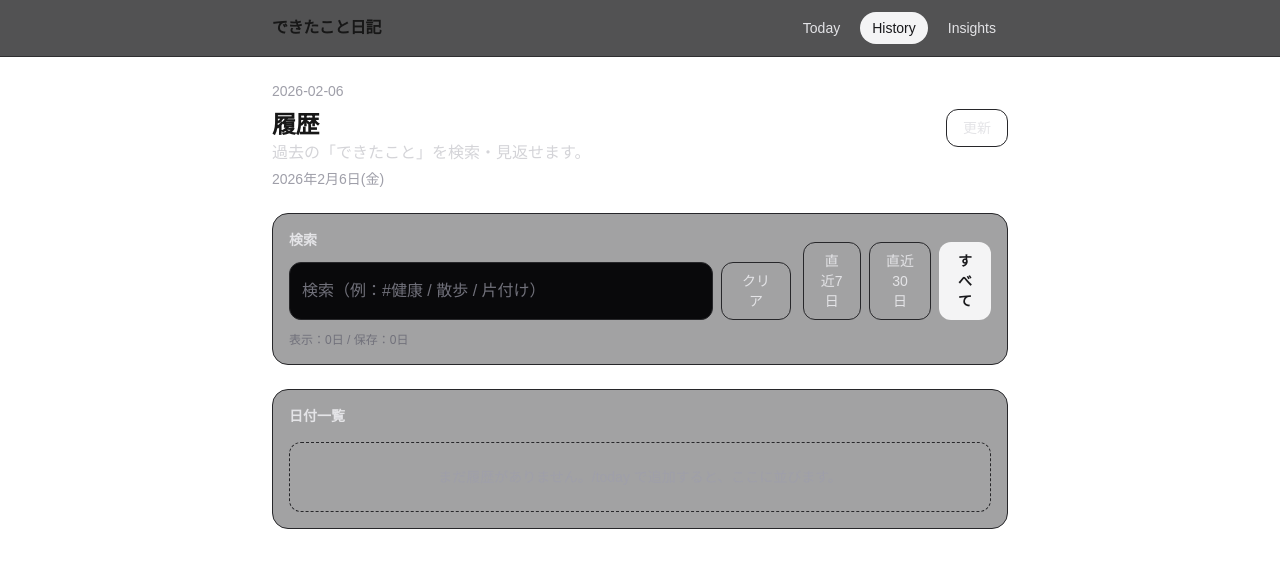
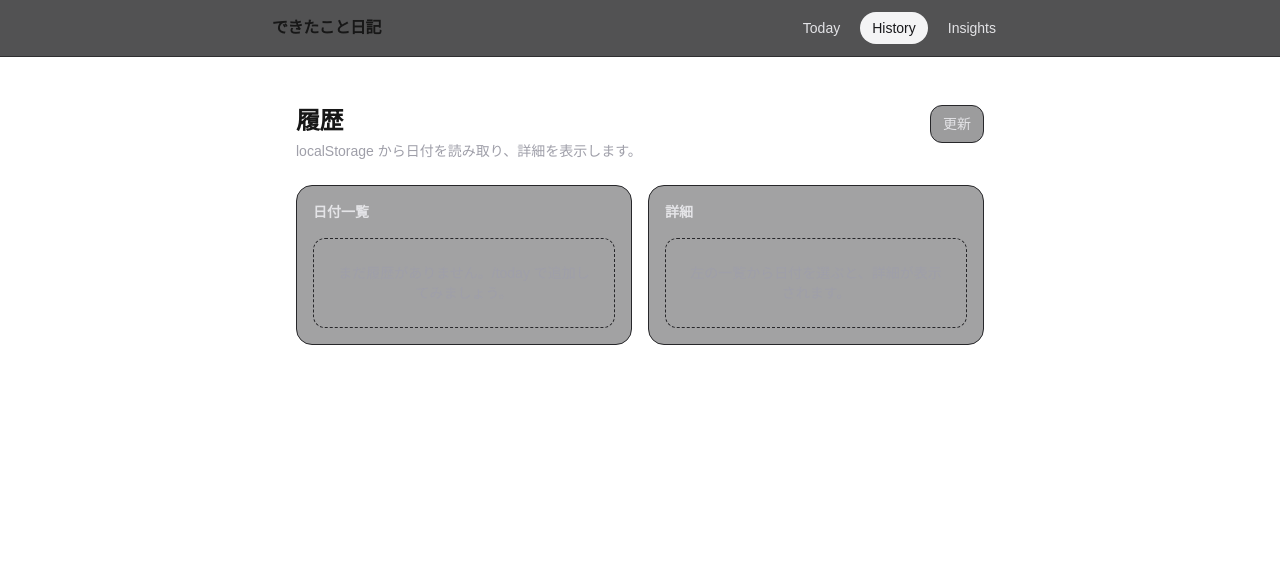
Before and after one commit to ko-nagai-0801/achieve-diary, a Next.js app: page /history in a window 1280 px wide. Shown: the top 568 px of the page. Built offline with nearby package versions, Linux system fonts and the light colour scheme.

Commit message:
改善: 編集のblur保存を廃止しCmd/Ctrl+Enterまたは保存ボタンのみで保存に統一、/history詳細を改行表示に対応

```diff
--- a/app/history/HistoryClient.tsx
+++ b/app/history/HistoryClient.tsx
@@ -1,283 +1,230 @@
 /* app/history/HistoryClient.tsx */
 "use client";
 
-import { useCallback, useMemo, useState, useEffect } from "react";
-import { formatJstLong, formatJstYmd } from "@/lib/jst";
-import { listDays, type AchieveDay } from "@/lib/storage";
+import { useEffect, useMemo, useState } from "react";
+import type { AchieveDay, AchieveItem } from "@/lib/storage";
 
-type Period = "all" | "week" | "month";
+type DayEntry = {
+  ymd: string;
+  day: AchieveDay;
+  storageKey: string;
+};
 
-function ymdToDateJst(ymd: string): Date {
-  return new Date(`${ymd}T00:00:00+09:00`);
+function isRecord(value: unknown): value is Record<string, unknown> {
+  return typeof value === "object" && value !== null;
 }
 
-function withinLastDays(ymd: string, days: number): boolean {
-  const start = new Date();
-  start.setHours(0, 0, 0, 0);
-  start.setDate(start.getDate() - (days - 1));
-  const d = ymdToDateJst(ymd);
-  return d.getTime() >= start.getTime();
+function isItem(value: unknown): value is AchieveItem {
+  if (!isRecord(value)) return false;
+  return (
+    typeof value.id === "string" &&
+    typeof value.text === "string" &&
+    typeof value.done === "boolean" &&
+    typeof value.createdAt === "string"
+  );
 }
 
-function formatYmdDisplay(ymd: string): string {
-  const d = ymdToDateJst(ymd);
-  return new Intl.DateTimeFormat("ja-JP", {
-    timeZone: "Asia/Tokyo",
-    year: "numeric",
-    month: "long",
-    day: "numeric",
-    weekday: "short",
-  }).format(d);
+function isDay(value: unknown): value is AchieveDay {
+  if (!isRecord(value)) return false;
+  if (typeof value.ymd !== "string") return false;
+  if (!Array.isArray(value.items)) return false;
+  if (!value.items.every(isItem)) return false;
+  return true;
 }
 
-function summarize(day: AchieveDay) {
-  const total = day.items.length;
-  const checked = day.items.filter((i) => i.done).length;
-  const preview = day.items.slice(0, 2).map((i) => i.text);
-  return { total, checked, preview };
+function scanDaysFromLocalStorage(): DayEntry[] {
+  const out: DayEntry[] = [];
+
+  for (let i = 0; i < window.localStorage.length; i++) {
+    const k = window.localStorage.key(i);
+    if (!k) continue;
+
+    const raw = window.localStorage.getItem(k);
+    if (!raw) continue;
+
+    let parsed: unknown;
+    try {
+      parsed = JSON.parse(raw) as unknown;
+    } catch {
+      continue;
+    }
+
+    if (!isDay(parsed)) continue;
+
+    out.push({
+      ymd: parsed.ymd,
+      day: parsed,
+      storageKey: k,
+    });
+  }
+
+  // ymd重複があれば最初の1件を採用（キー命名が異なる場合に備える）
+  const map = new Map<string, DayEntry>();
+  for (const e of out) {
+    if (!map.has(e.ymd)) map.set(e.ymd, e);
+  }
+
+  return Array.from(map.values()).sort((a, b) => b.ymd.localeCompare(a.ymd));
 }
 
 export default function HistoryClient() {
-  const todayYmd = useMemo(() => formatJstYmd(), []);
-  const todayLong = useMemo(() => formatJstLong(), []);
+  const [entries, setEntries] = useState<DayEntry[]>(() =>
+    typeof window === "undefined" ? [] : scanDaysFromLocalStorage(),
+  );
 
-  const [days, setDays] = useState<AchieveDay[]>(() => listDays());
-  const [query, setQuery] = useState<string>("");
-  const [period, setPeriod] = useState<Period>("all");
-  const [expandedYmd, setExpandedYmd] = useState<string | null>(null);
+  const [selectedYmd, setSelectedYmd] = useState<string | null>(null);
 
-  const refreshDays = useCallback(() => {
-    const next = listDays();
-    setDays(next);
-    setExpandedYmd((prev) => {
-      if (!prev) return null;
-      return next.some((d) => d.ymd === prev) ? prev : null;
-    });
-  }, []);
+  const selected = useMemo(() => {
+    if (!selectedYmd) return null;
+    return entries.find((e) => e.ymd === selectedYmd) ?? null;
+  }, [entries, selectedYmd]);
 
-  // ✅ フォーカス復帰 / タブ再表示 / 別タブ更新（storage）で自動更新
+  function refresh() {
+    const next = scanDaysFromLocalStorage();
+    setEntries(next);
+
+    if (selectedYmd && !next.some((e) => e.ymd === selectedYmd)) {
+      setSelectedYmd(null);
+    }
+  }
+
   useEffect(() => {
-    const onFocus = () => refreshDays();
-
-    const onVisibilityChange = () => {
-      if (document.visibilityState === "visible") refreshDays();
-    };
-
-    const onStorage = () => {
-      // 別タブで更新された場合も拾う（キー判定しない：シンプルに全更新）
-      refreshDays();
+    const onFocus = () => refresh();
+    const onVis = () => {
+      if (document.visibilityState === "visible") refresh();
     };
 
     window.addEventListener("focus", onFocus);
-    document.addEventListener("visibilitychange", onVisibilityChange);
-    window.addEventListener("storage", onStorage);
+    document.addEventListener("visibilitychange", onVis);
 
     return () => {
       window.removeEventListener("focus", onFocus);
-      document.removeEventListener("visibilitychange", onVisibilityChange);
-      window.removeEventListener("storage", onStorage);
+      document.removeEventListener("visibilitychange", onVis);
     };
-  }, [refreshDays]);
-
-  const filtered = useMemo(() => {
-    const q = query.trim();
-    const qLower = q.toLowerCase();
-
-    return days.filter((day) => {
-      if (period === "week" && !withinLastDays(day.ymd, 7)) return false;
-      if (period === "month" && !withinLastDays(day.ymd, 30)) return false;
-
-      if (!q) return true;
-
-      // MVP: 本文（できたことテキスト）に含まれるかで検索
-      return day.items.some((it) => it.text.toLowerCase().includes(qLower));
-    });
-  }, [days, period, query]);
-
-  function toggleExpand(ymd: string) {
-    setExpandedYmd((prev) => (prev === ymd ? null : ymd));
-  }
+    // eslint-disable-next-line react-hooks/exhaustive-deps
+  }, [selectedYmd]);
 
   return (
-    <section className="space-y-6">
-      <header className="space-y-2">
-        <p className="text-sm text-zinc-400">{todayYmd}</p>
-        <div className="flex items-start justify-between gap-3">
+    <main className="mx-auto w-full max-w-3xl p-4 md:p-6">
+      <header className="mb-6 flex items-start justify-between gap-3">
         <div>
           <h1 className="text-2xl font-semibold tracking-tight">履歴</h1>
-            <p className="text-zinc-300">
-              過去の「できたこと」を検索・見返せます。
+          <p className="mt-1 text-sm text-zinc-400">
+            localStorage から日付を読み取り、詳細を表示します。
           </p>
-            <p className="mt-1 text-sm text-zinc-400">{todayLong}</p>
         </div>
 
         <button
           type="button"
-            onClick={refreshDays}
-            className="shrink-0 rounded-xl border border-zinc-800 px-4 py-2 text-sm text-zinc-200 hover:bg-zinc-900"
+          onClick={refresh}
+          className="shrink-0 whitespace-nowrap rounded-xl border border-zinc-800 bg-zinc-950/40 px-3 py-2 text-sm text-zinc-200 hover:bg-zinc-900"
         >
           更新
         </button>
-        </div>
       </header>
 
-      <section className="rounded-2xl border border-zinc-800 bg-zinc-900/40 p-4">
-        <div className="flex flex-col gap-3 md:flex-row md:items-end md:justify-between">
-          <div className="w-full">
-            <h2 className="text-sm font-semibold text-zinc-200">検索</h2>
-            <div className="mt-3 flex gap-2">
-              <input
-                type="text"
-                value={query}
-                onChange={(e) => setQuery(e.target.value)}
-                placeholder="検索（例：#健康 / 散歩 / 片付け）"
-                className="w-full rounded-xl border border-zinc-800 bg-zinc-950 px-3 py-2 text-zinc-100 placeholder:text-zinc-500 focus:outline-none focus-visible:ring-2 focus-visible:ring-zinc-400"
-              />
-              <button
-                type="button"
-                onClick={() => setQuery("")}
-                className="rounded-xl border border-zinc-800 px-4 py-2 text-sm text-zinc-200 hover:bg-zinc-900"
-              >
-                クリア
-              </button>
-            </div>
-          </div>
-
-          <div className="flex gap-2">
-            <button
-              type="button"
-              onClick={() => setPeriod("week")}
-              className={
-                period === "week"
-                  ? "rounded-xl bg-zinc-100 px-4 py-2 text-sm font-semibold text-zinc-900"
-                  : "rounded-xl border border-zinc-800 px-4 py-2 text-sm text-zinc-200 hover:bg-zinc-900"
-              }
-            >
-              直近7日
-            </button>
-            <button
-              type="button"
-              onClick={() => setPeriod("month")}
-              className={
-                period === "month"
-                  ? "rounded-xl bg-zinc-100 px-4 py-2 text-sm font-semibold text-zinc-900"
-                  : "rounded-xl border border-zinc-800 px-4 py-2 text-sm text-zinc-200 hover:bg-zinc-900"
-              }
-            >
-              直近30日
-            </button>
-            <button
-              type="button"
-              onClick={() => setPeriod("all")}
-              className={
-                period === "all"
-                  ? "rounded-xl bg-zinc-100 px-4 py-2 text-sm font-semibold text-zinc-900"
-                  : "rounded-xl border border-zinc-800 px-4 py-2 text-sm text-zinc-200 hover:bg-zinc-900"
-              }
-            >
-              すべて
-            </button>
-          </div>
-        </div>
-
-        <p className="mt-3 text-xs text-zinc-500">
-          表示：{filtered.length}日 / 保存：{days.length}日
-        </p>
-      </section>
-
+      <div className="grid gap-4 md:grid-cols-2">
         <section className="rounded-2xl border border-zinc-800 bg-zinc-900/40 p-4">
           <h2 className="text-sm font-semibold text-zinc-200">日付一覧</h2>
 
-        {days.length === 0 ? (
+          {entries.length === 0 ? (
             <div className="mt-4 rounded-xl border border-dashed border-zinc-800 p-6 text-center text-sm text-zinc-400">
-            まだ履歴がありません。/today で追加すると、ここに並びます。
-          </div>
-        ) : filtered.length === 0 ? (
-          <div className="mt-4 rounded-xl border border-dashed border-zinc-800 p-6 text-center text-sm text-zinc-400">
-            条件に一致する履歴がありません。
+              まだ履歴がありません。/today で追加してみましょう。
             </div>
           ) : (
-          <ul className="mt-4 space-y-3">
-            {filtered.map((day) => {
-              const s = summarize(day);
-              const expanded = expandedYmd === day.ymd;
+            <ul className="mt-4 space-y-2">
+              {entries.map((e) => {
+                const total = e.day.items.length;
+                const checked = e.day.items.filter((i) => i.done).length;
+                const active = e.ymd === selectedYmd;
 
                 return (
-                <li key={day.ymd}>
+                  <li key={e.ymd}>
                     <button
                       type="button"
-                    onClick={() => toggleExpand(day.ymd)}
-                    className="w-full rounded-2xl border border-zinc-800 bg-zinc-950/40 p-4 text-left hover:bg-zinc-950/60"
+                      onClick={() =>
+                        setSelectedYmd((prev) => (prev === e.ymd ? null : e.ymd))
+                      }
+                      className={
+                        "w-full rounded-xl border px-3 py-2 text-left transition " +
+                        (active
+                          ? "border-zinc-600 bg-zinc-950/60"
+                          : "border-zinc-800 bg-zinc-950/40 hover:bg-zinc-900")
+                      }
                     >
-                    <div className="flex items-start justify-between gap-3">
-                      <div className="min-w-0">
-                        <p className="text-sm text-zinc-400">{day.ymd}</p>
-                        <p className="mt-1 break-words text-base font-semibold text-zinc-100">
-                          {formatYmdDisplay(day.ymd)}
+                      <div className="flex items-center justify-between gap-2">
+                        <p className="font-medium text-zinc-100">{e.ymd}</p>
+                        <p className="text-xs text-zinc-400">
+                          {checked}/{total}
                         </p>
                       </div>
-
-                      <div className="shrink-0 text-right">
-                        <p className="text-xs text-zinc-400">
-                          {s.total}件 / チェック{s.checked}件
+                      <p className="mt-1 text-xs text-zinc-500">
+                        key: {e.storageKey}
                       </p>
-                        <p className="mt-1 text-xs text-zinc-500">
-                          {expanded ? "閉じる" : "開く"}
-                        </p>
-                      </div>
-                    </div>
-
-                    {s.preview.length > 0 && (
-                      <div className="mt-3 space-y-1">
-                        {s.preview.map((t, idx) => (
-                          <p
-                            key={`${day.ymd}-pv-${idx}`}
-                            className="truncate text-sm text-zinc-300"
-                          >
-                            ・{t}
-                          </p>
-                        ))}
-                      </div>
-                    )}
                     </button>
-
-                  {expanded && (
-                    <div className="mt-2 rounded-2xl border border-zinc-800 bg-zinc-950/30 p-4">
-                      {day.items.length === 0 ? (
-                        <p className="text-sm text-zinc-400">
-                          この日はまだ項目がありません。
-                        </p>
-                      ) : (
-                        <ul className="space-y-2">
-                          {day.items.map((it) => (
-                            <li
-                              key={it.id}
-                              className="flex items-start gap-3 rounded-xl border border-zinc-800 bg-zinc-950/40 px-3 py-2"
-                            >
-                              <span className="mt-0.5 text-sm text-zinc-400">
-                                {it.done ? "✓" : "・"}
-                              </span>
-                              <p
-                                className={
-                                  it.done
-                                    ? "min-w-0 break-words text-sm text-zinc-400 line-through"
-                                    : "min-w-0 break-words text-sm text-zinc-100"
-                                }
-                              >
-                                {it.text}
-                              </p>
-                            </li>
-                          ))}
-                        </ul>
-                      )}
-                    </div>
-                  )}
                   </li>
                 );
               })}
             </ul>
           )}
         </section>
+
+        <section className="rounded-2xl border border-zinc-800 bg-zinc-900/40 p-4">
+          <h2 className="text-sm font-semibold text-zinc-200">詳細</h2>
+
+          {!selected ? (
+            <div className="mt-4 rounded-xl border border-dashed border-zinc-800 p-6 text-center text-sm text-zinc-400">
+              左の一覧から日付を選ぶと、詳細が表示されます。
+            </div>
+          ) : (
+            <div className="mt-4 space-y-3">
+              <div className="rounded-xl border border-zinc-800 bg-zinc-950/40 p-3">
+                <p className="text-sm font-semibold text-zinc-100">
+                  {selected.ymd}
+                </p>
+                <p className="mt-1 text-xs text-zinc-400">
+                  合計 {selected.day.items.length} 件 / 完了{" "}
+                  {selected.day.items.filter((i) => i.done).length} 件
+                </p>
+              </div>
+
+              <div className="rounded-xl border border-zinc-800 bg-zinc-950/40 p-3">
+                <h3 className="text-xs font-semibold text-zinc-200">できたこと</h3>
+                <ul className="mt-2 space-y-2">
+                  {selected.day.items.map((it) => (
+                    <li
+                      key={it.id}
+                      className="rounded-lg border border-zinc-800 bg-zinc-950 px-3 py-2"
+                    >
+                      <p
+                        className={
+                          it.done
+                            ? "whitespace-pre-wrap break-words text-zinc-400 line-through"
+                            : "whitespace-pre-wrap break-words text-zinc-100"
+                        }
+                      >
+                        {it.text}
+                      </p>
+                      <p className="mt-1 text-xs text-zinc-500">
+                        {new Date(it.createdAt).toLocaleString("ja-JP", {
+                          timeZone: "Asia/Tokyo",
+                          hour: "2-digit",
+                          minute: "2-digit",
+                        })}
+                      </p>
+                    </li>
+                  ))}
+                </ul>
+
+                <p className="mt-3 text-xs text-zinc-500">
+                  ※改行表示：<span className="font-semibold">whitespace-pre-wrap</span>{" "}
+                  を使用
+                </p>
+              </div>
+            </div>
+          )}
         </section>
+      </div>
+    </main>
   );
 }
```
Also changed, not shown: app/today/TodayClient.tsx (+7 -17 lines). Lines whose indentation alone changed are shown as unchanged.
